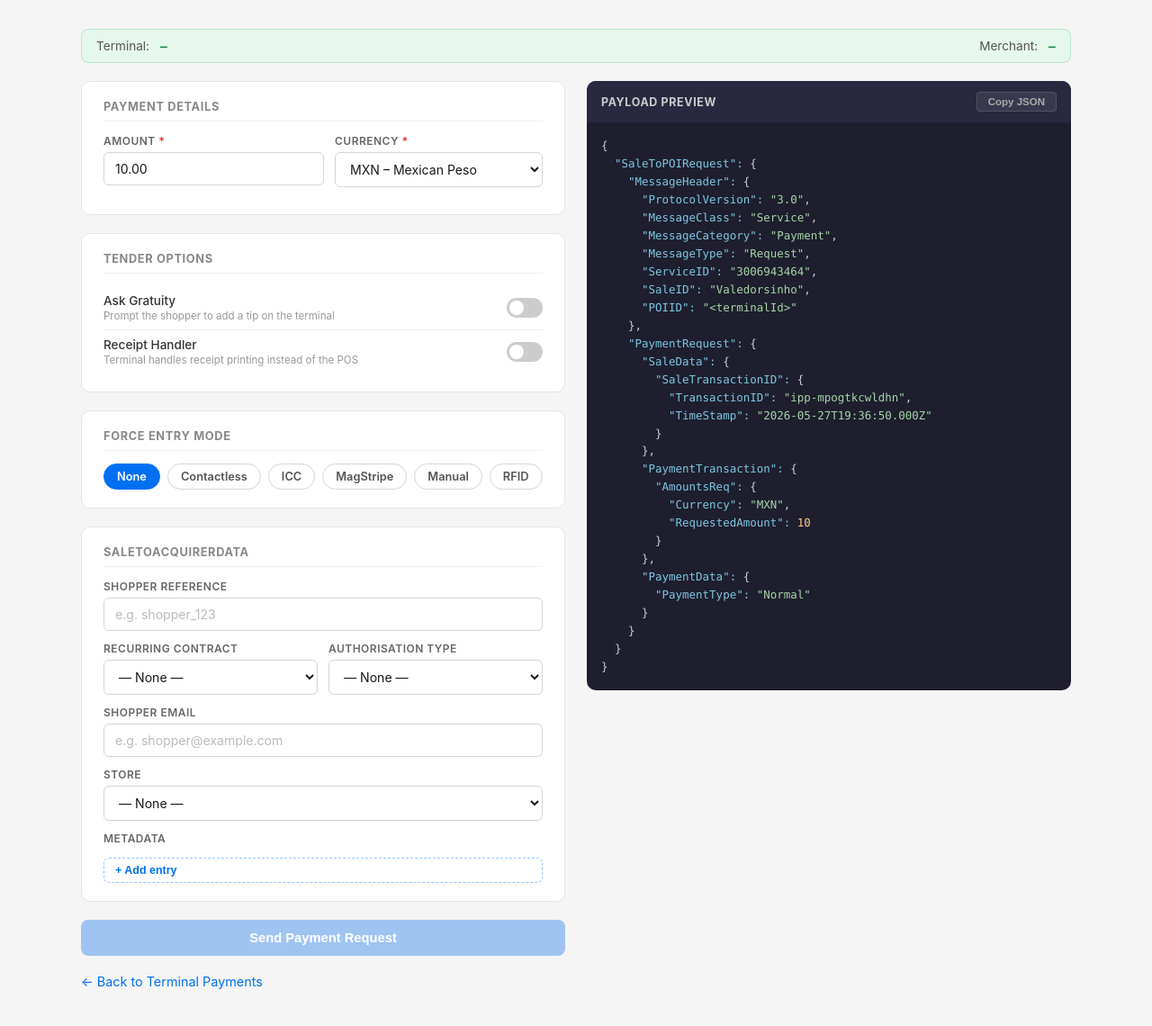
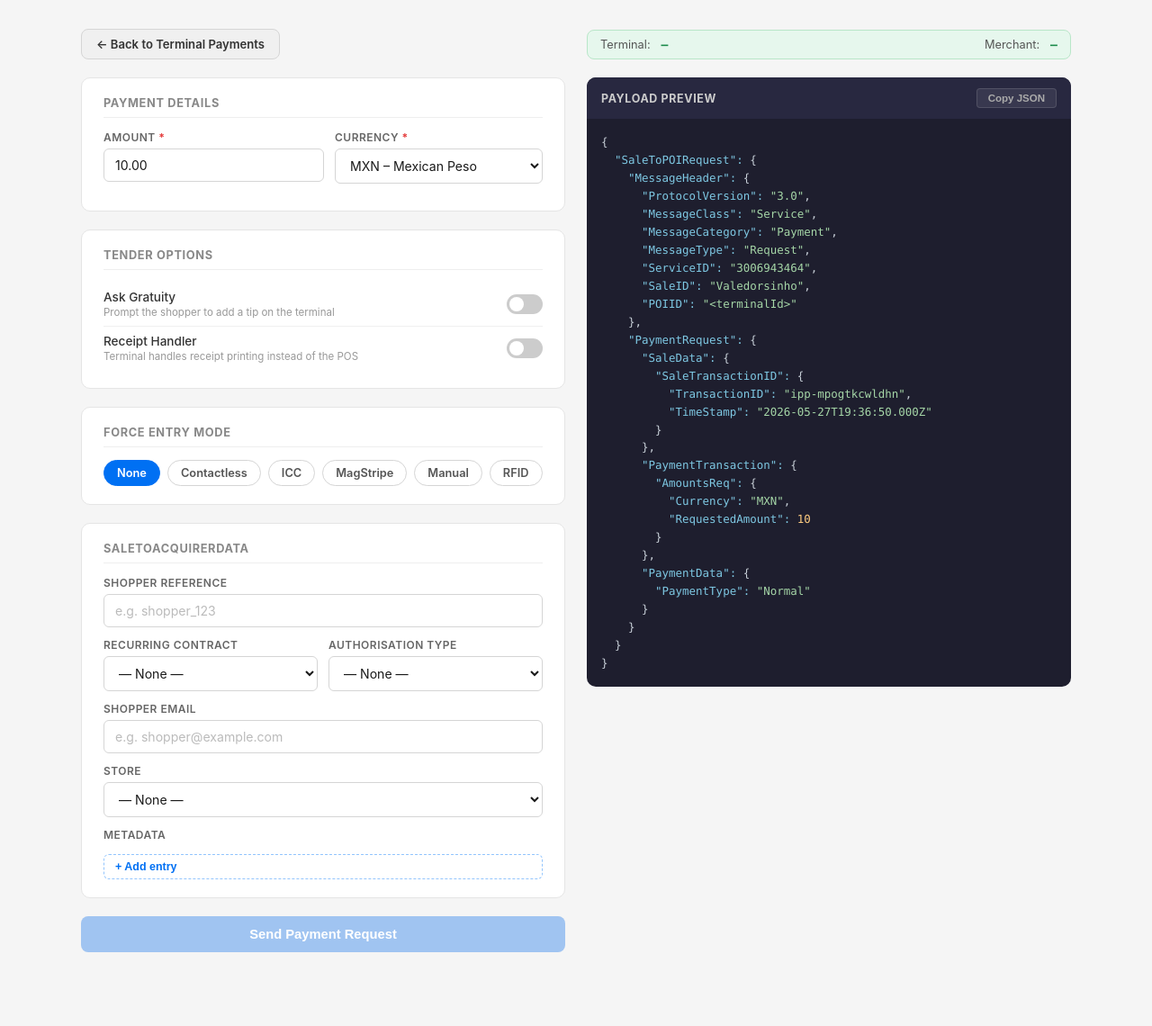
Before and after one commit to e-tellez/valedorsinho, a Flask app: page /terminal-payments/make-payment in a window 1280 px wide. Shown: the part 98-1238 px from the top of the page at 90% size. After the commit the page ends 1156 px from the top, so only its background shows below. Run offline with Flask 3, Linux system fonts and the light colour scheme.

Commit message:
move navigation buttons to top of payment pages and refine terminal info bar styling

```diff
--- a/templates/pages/terminal_make_payment.html
+++ b/templates/pages/terminal_make_payment.html
@@ -14,12 +14,14 @@
     <p class="dash-subtitle">Configure and send a payment request to a terminal.</p>
   </header>
 
-  <!-- Terminal info bar -->
-  <div class="mp-terminal-bar">
-    <span class="bar-label">Terminal:</span>
-    <span class="bar-value" id="mp-terminal-id">—</span>
-    <span class="bar-label" style="margin-left:auto;">Merchant:</span>
-    <span class="bar-value" id="mp-merchant-id">—</span>
+  <div style="display:grid;grid-template-columns:1fr 1fr;gap:24px;align-items:center;margin-bottom:20px;">
+    <a href="{{ url_for('terminal_payments.index') }}" style="display:inline-flex;align-items:center;gap:6px;padding:8px 16px;font-size:0.82rem;font-weight:600;color:#333;background:#f0f0f0;border:1px solid #d5d5d5;border-radius:8px;text-decoration:none;transition:background .15s;justify-self:start;">&larr; Back to Terminal Payments</a>
+    <div class="mp-terminal-bar" style="margin-bottom:0;padding:8px 14px;font-size:0.8rem;">
+      <span class="bar-label">Terminal:</span>
+      <span class="bar-value" id="mp-terminal-id">—</span>
+      <span class="bar-label" style="margin-left:auto;">Merchant:</span>
+      <span class="bar-value" id="mp-merchant-id">—</span>
+    </div>
   </div>
 
   <div class="mp-layout">
@@ -195,7 +197,6 @@
     </div>
   </div>
 
-  <a href="{{ url_for('terminal_payments.index') }}" style="display:inline-block;margin-top:20px;color:#0070f3;text-decoration:none;font-size:0.9rem;">&larr; Back to Terminal Payments</a>
 </div>
 <script src="{{ url_for('static', filename='js/terminal_make_payment.js') }}"></script>
 </body>
```
Also changed, not shown: templates/pages/terminal_payment_result.html (+5 -5 lines).
